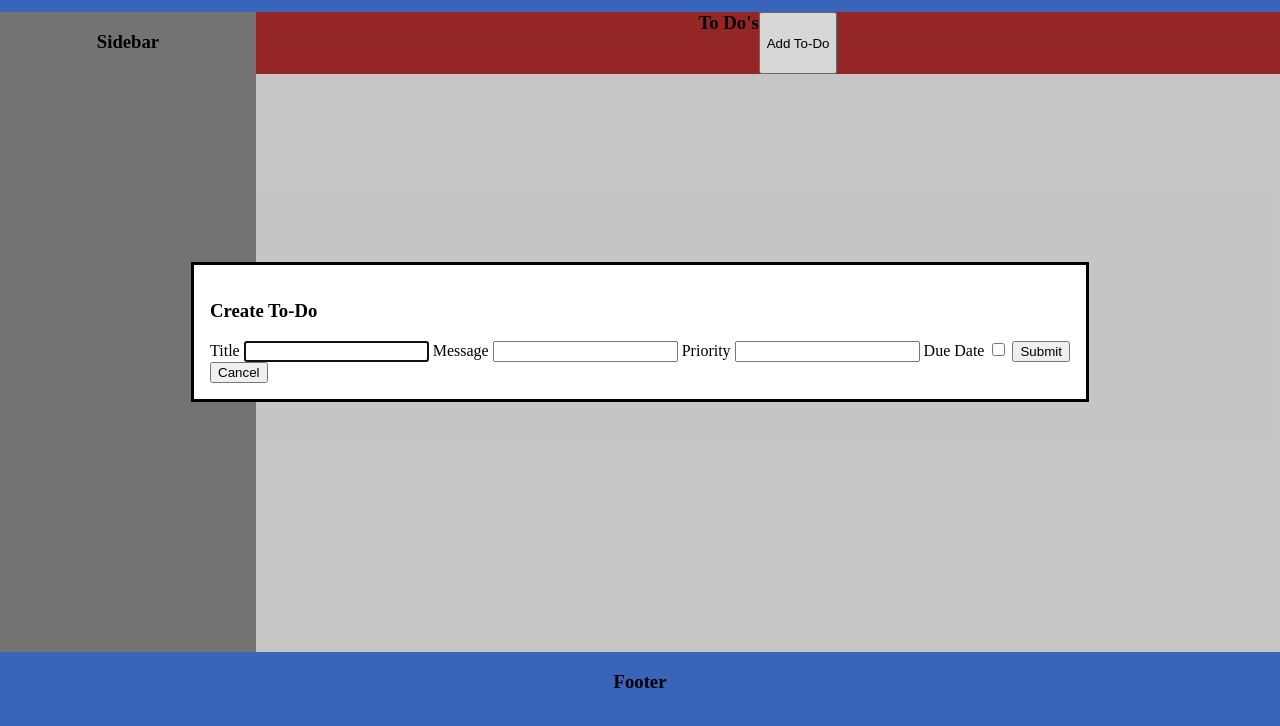
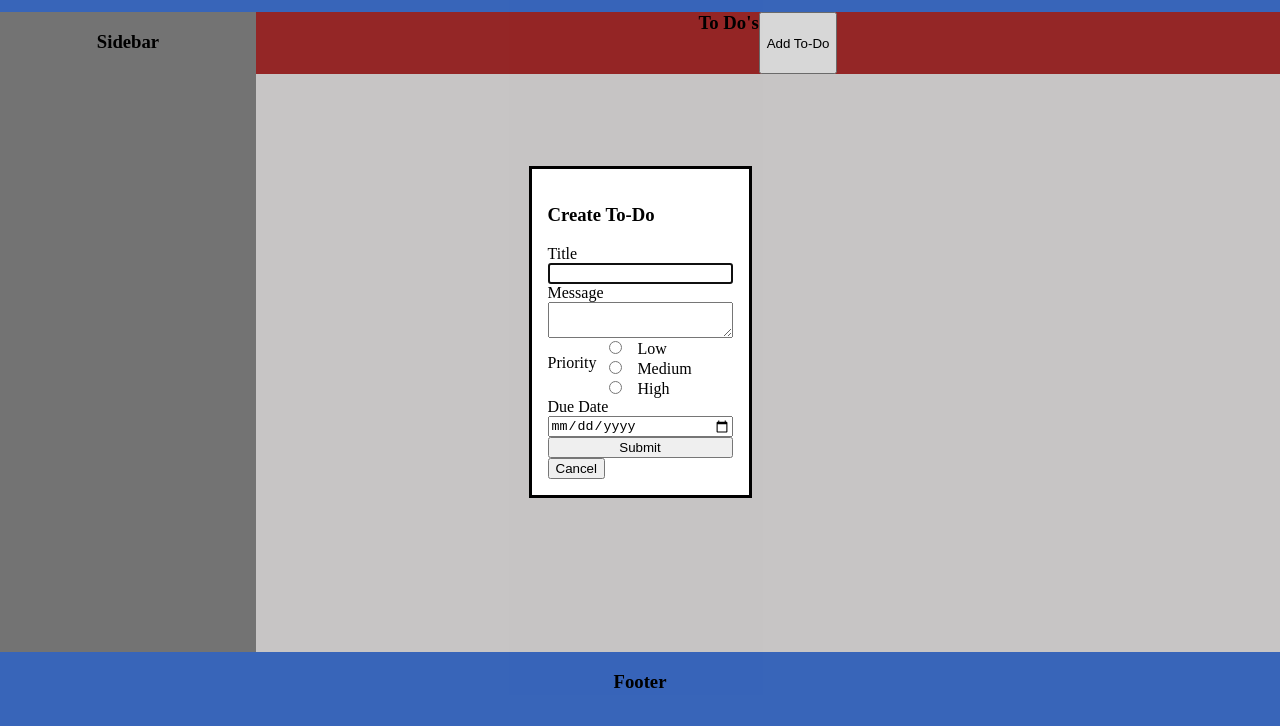
Before and after one commit to monkeC0der/todo-list, a website built with webpack: page src/index.html in a window 1280 px wide. Both pictures are taken after a click on the button "Add To-Do". Shown: the part 68-794 px from the top of the page. Built offline with nearby package versions, Linux system fonts and the light colour scheme.

Commit message:
add event listener that adds todo's to the dom

```diff
--- a/src/event-listeners.js
+++ b/src/event-listeners.js
@@ -1,3 +1,5 @@
+
+
 export function addToDoModalListener() {
     const openModal = document.querySelector("#openModalButton")
     const modal = document.querySelector("#modal")
@@ -9,3 +11,21 @@ export function addToDoModalListener() {
         modal.close();
     });
 }
+
+export function addSubmitToDoFormListener(createToDo, saveToDo, toDoArray, loadPage) {
+    const addToDoButton = document.querySelector('#addToDoForm-submitButton')
+    addToDoButton.addEventListener('click', () => {
+        console.log("event ran")
+        let toDoTitleInput = document.querySelector("#toDoTitle");
+        let toDoDescriptionInput = document.querySelector("#toDoDescription")
+        let toDoPriorityInput = document.querySelector('input[name="priority"]:checked')
+        let toDoDueDateInput = document.querySelector("#toDoDueDate")
+
+        let toDo = createToDo('todays stuff', toDoTitleInput.value, toDoDescriptionInput.value, toDoPriorityInput.value, toDoDueDateInput.value);
+        saveToDo(toDoArray, toDo)
+        toDoGrid.innerHTML = '';
+        loadPage()
+        modal.close()
+        event.preventDefault();
+    })
+}
--- a/src/index.html
+++ b/src/index.html
@@ -9,16 +9,25 @@
     <dialog id="modal">
 
       <h3>Create To-Do</h3>
-      <form class="addToDoForm" action="">
+      <form id="addToDoForm" action="">
           <label for="toDoTitle">Title</label>
           <input id="toDoTitle" type="text">
           <label for="toDoDescription">Message</label>
-          <input id="toDoDescription" type="text">
-          <label for="toDoPriority">Priority</label>
-          <input id="toDoPriority" type="text">
+          <textarea id="toDoDescription" type="message"></textarea>
+          <div id="todo-priority-container">
+            <p>Priority</p>
+            <div>
+              <input type="radio" id="low" name="priority" value="low">
+              <label for="low">Low</label><br>
+              <input type="radio" id="medium" name="priority" value="medium">
+              <label for="medium">Medium</label><br>
+              <input type="radio" id="high" name="priority" value="high">
+              <label for="high">High</label>
+        </div>
+          </div>
           <label for="toDoDueDate">Due Date</label>
-          <input id="toDoDueDate" type="checkbox">
-          <button class="addBookForm-submitButton">Submit</button>
+          <input type="date" id="toDoDueDate" type="checkbox">
+          <button id="addToDoForm-submitButton">Submit</button>
       </form>
       <button id="closeModalButton">Cancel</button>
     </dialog>
--- a/src/index.js
+++ b/src/index.js
@@ -2,17 +2,17 @@ import './styles.css';
 import saveToDo from './storage';
 import {createProject, createToDo} from './to-do-creation';
 import { addToDosToPage } from './dom';
-import { addToDoModalListener } from './event-listeners';
+import { addToDoModalListener, addSubmitToDoFormListener } from './event-listeners';
 
 let toDoArray = [];
 function loadPage() {
-    addToDoModalListener()
+
     if (localStorage.getItem("toDoArray")) {
         toDoArray = JSON.parse(localStorage.getItem("toDoArray"))
         addToDosToPage(toDoArray)
-        return toDoArray;
     }
-
+    addToDoModalListener()
+    addSubmitToDoFormListener(createToDo, saveToDo, toDoArray, loadPage)
     return toDoArray;
 }
 
--- a/src/styles.css
+++ b/src/styles.css
@@ -60,6 +60,14 @@ body {
     color:blueviolet;
 }
 
+#addToDoForm {
+    display: flex;
+    flex-direction: column;
+}
+
+#todo-priority-container {
+    display: flex;
+}
 
 #footer {
     background-color: rgb(62, 112, 206);
```
Also changed, not shown: dist/index.html, dist/main.js.
